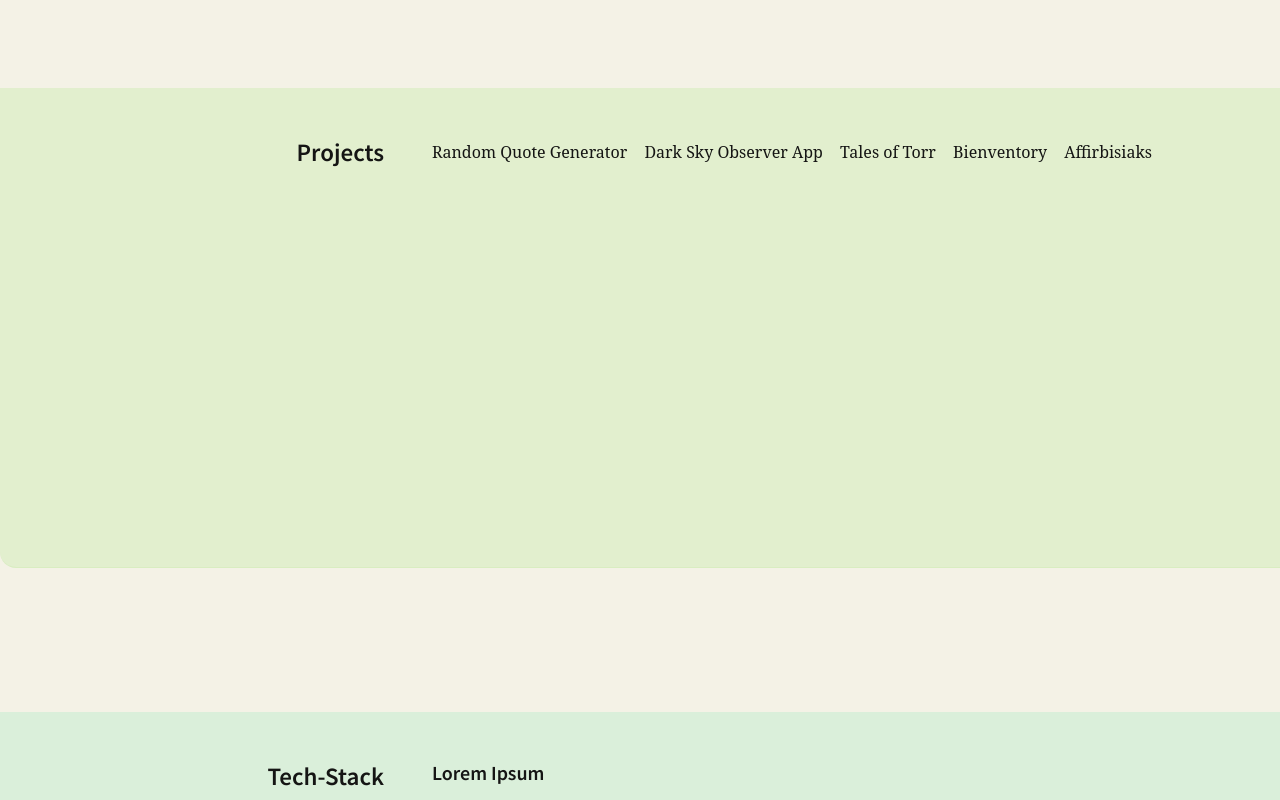
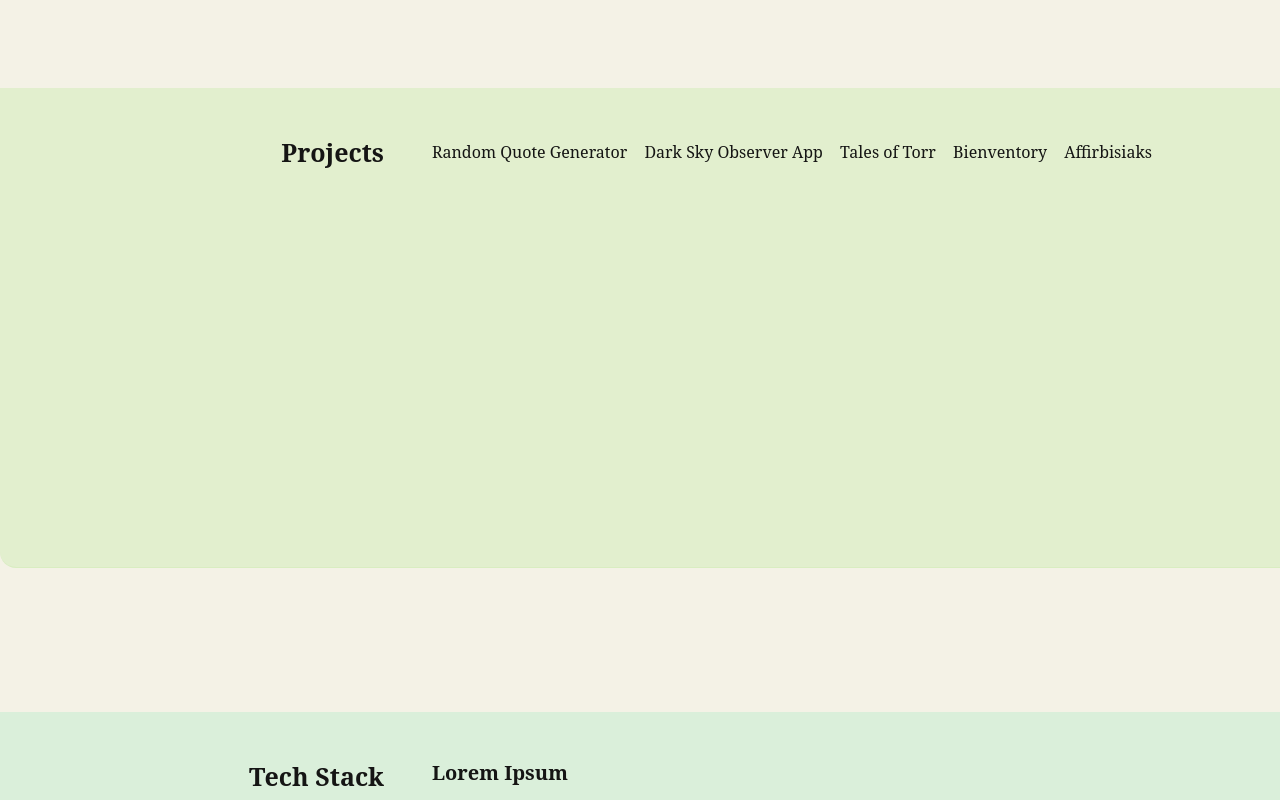
Before and after one commit to djdrakos/portfolio, a React (Create React App) app: page / in a window 1280 px wide. Shown: the part 440-1240 px from the top of the page. Built offline with nearby package versions, Linux system fonts and the light colour scheme; a web font is replaced by a local one.

Commit message:
minor styling adjustments

```diff
--- a/src/components/About.js
+++ b/src/components/About.js
@@ -9,7 +9,7 @@ const StyledAbout = styled(SectionContent)`
   top: calc(var(--stack-block400) + var(--header100) - var(--stack-offset) - var(--section-tall));
   height: var(--section-height);
   background-color: ${({ theme }) => theme.bg4 };
-  border-bottom: .1rem solid  ${({ theme }) => theme.bg4 };
+  border-bottom: .05rem solid  ${({ theme }) => theme.bg4 };
   border-bottom-left-radius: 1rem;
 
   h4 {
--- a/src/components/Career.js
+++ b/src/components/Career.js
@@ -8,7 +8,7 @@ const StyledCareer = styled(SectionContent)`
   top: calc(var(--stack-block300) + var(--header100) - var(--stack-offset) - var(--section-tall));
   height: var(--section-height);
   background-color: ${({ theme }) => theme.bg3 };
-  border-bottom: .1rem solid ${({ theme }) => theme.bg3 };
+  border-bottom: .05rem solid ${({ theme }) => theme.bg3 };
   border-bottom-left-radius: 1rem;
 
   h4 {
--- a/src/components/Projects.js
+++ b/src/components/Projects.js
@@ -8,7 +8,7 @@ const StyledProjects = styled(SectionContent)`
   top: calc(var(--stack-block100) + var(--header100) - var(--stack-offset) - var(--section-med));
   height: var(--section-height);
   background-color: ${({ theme }) => theme.bg1 };
-  border-bottom: .1rem solid ${({ theme }) => theme.bg1 };
+  border-bottom: .05rem solid ${({ theme }) => theme.bg1 };
   border-bottom-left-radius: 1rem;
 
   h4 {
--- a/src/components/TechStack.js
+++ b/src/components/TechStack.js
@@ -8,7 +8,7 @@ const StyledTechStack = styled(SectionContent)`
   top: calc(var(--stack-block200) + var(--header100) - var(--stack-offset) - var(--section-med));
   height: var(--section-height);
   background-color: ${({ theme }) => theme.bg2 };
-  border-bottom: .1rem solid ${({ theme }) => theme.bg2 };
+  border-bottom: .05rem solid ${({ theme }) => theme.bg2 };
   border-bottom-left-radius: 1rem;
 
   .content {
@@ -26,7 +26,7 @@ const StyledTechStack = styled(SectionContent)`
 
 const TechStack = (props) => {
   return (
-    <StyledTechStack title="tech-stack" {...props}>
+    <StyledTechStack title="tech stack" {...props}>
       <h5>Lorem Ipsum</h5>
       <p>dolor sit amet, consectetur adipiscing elit. Phasellus porta et diam in vestibulum. Aliquam nunc enim, condimentum in volutpat viverra, ultricies non sem. Phasellus eu nisi mauris. Nunc at molestie enim. Curabitur finibus suscipit felis ut congue. Phasellus sed justo velit. Aenean neque purus, fermentum sit amet scelerisque tempus, ultrices eget massa. Etiam eget ante augue.</p>
       <p>Vivamus eu orci id nisl cursus fermentum in sed elit. Vestibulum ante ipsum primis in faucibus orci luctus et ultrices posuere cubilia curae; Morbi efficitur nunc a quam faucibus egestas. Pellentesque viverra arcu eu suscipit sollicitudin.</p>
--- a/src/styles/global.js
+++ b/src/styles/global.js
@@ -65,7 +65,7 @@ p {
 
 h1, h2, h3, h4, h5 {
   margin: 3rem 0 1.38rem;
-  font-family: 'Source Sans Pro', sans-serif;
+  /* font-family: 'Source Sans Pro', sans-serif; */
   font-weight: 600;
   line-height: 1.3;
 }
--- a/src/styles/theme.js
+++ b/src/styles/theme.js
@@ -18,7 +18,7 @@ light: {
 dark: {
   type: 'dark',
   background: 'hsl(210, 10%, 13%)',
-  bg1: 'hsla(213, 13%, 19%, .5)',
+  bg1: 'hsla(220, 13%, 18%, .5)',
   bg2: 'hsla(200, 12%, 19%, .5)',
   bg3: 'hsla(180, 11%, 18%, .5)',
   bg4: 'hsla(160, 10%, 17%, .5)',
```
Also changed, not shown: 1 other file (tests, documents, lock files or other folders).
